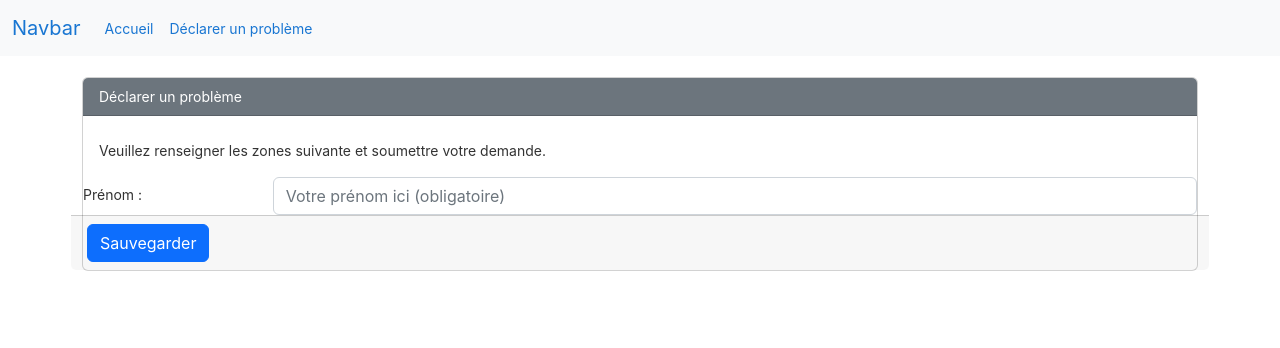
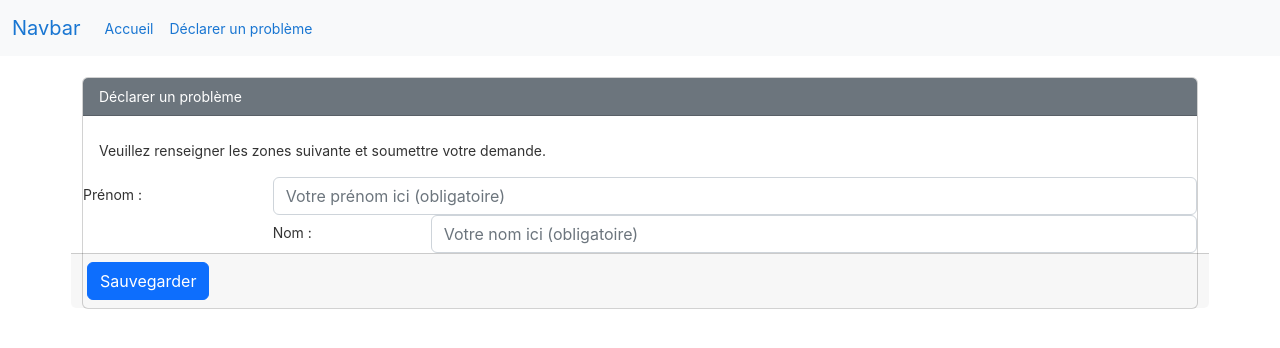
Before and after one commit to Marianne42/Interventions, an Angular app: page /probleme in a window 1280 px wide. Shown: the top 348 px of the page. Built offline with nearby package versions, Linux system fonts and the light colour scheme.

Commit message:
fin travail 9

```diff
--- a/src/app/probleme/probleme.component.html
+++ b/src/app/probleme/probleme.component.html
@@ -38,9 +38,56 @@
                                     Merci de saisir votre prénom.
                         </small>
                         </span>
+                        <span *ngIf=" problemeForm.get('prenom').errors['nbreCaracteresInsuffisant']">
+                              <small class="text-muted">
+                                          ajoutez plus de caractères.
+                              </small>
+                              </span>
+
+                  </span>
+<!-- Zone de texte NOM -->
+      <div class="form-group row">
+            <label for="nomId" class="col-md-2 col-form-label text-right">Nom :</label>
+            <div class="col-md-10">
+            <input class="form-control"
+            id="nomId"
+            type="text"
+            placeholder="Votre nom ici (obligatoire)"
+            formControlName="nom"
+            [ngClass]="{'is-valid': (problemeForm.get('nom').touched || problemeForm.get('nom').dirty) &&
+            problemeForm.get('nom').valid,
+            'is-invalid': (problemeForm.get('nom').touched || problemeForm.get('nom').dirty) &&
+            !problemeForm.get('nom').valid }" />
+
+
+
+            <span class="form-text" *ngIf="(problemeForm.get('nom').touched ||
+            problemeForm.get('nom').dirty) &&
+            problemeForm.get('nom').errors">
+
+
+
+            <span *ngIf="problemeForm.get('nom').errors['required']">
+                  <small class="text-muted">
+                  Merci de saisir votre nom.
+                  </small>
                   </span>
 
+
+
+                  <span *ngIf="problemeForm.get('nom').errors['maxlength']">
+                  <small class="text-muted">
+                  Veuillez entrer moins de caractères.
+                  </small>
+                  </span>
+                  </span>
             </div>
+            </div>
+
+</div>
+
+
+
             <div class="card-footer">
                   <!-- Bouton save ici -->
                   <button class="btn btn-primary" type="submit">
--- a/src/app/probleme/probleme.component.ts
+++ b/src/app/probleme/probleme.component.ts
@@ -1,5 +1,6 @@
 import { Component } from '@angular/core';
 import { FormGroup, FormBuilder, Validators } from '@angular/forms';
+import { VerifierCaracteresValidator } from '../shared/longueur-minimum/longueur-minimum.component';
 
 
 
@@ -13,7 +14,8 @@ problemeForm: FormGroup;
 constructor(private fb: FormBuilder){ }
   ngOnInit(){
     this.problemeForm = this.fb.group({
-      prenom: ['', [Validators.minLength(3), Validators.required]]
+      prenom: ['', [VerifierCaracteresValidator.longueurMinimum(3), Validators.required]],
+      nom: ['', [Validators.maxLength(50), Validators.required]]
     })
   }
 
--- /dev/null
+++ b/src/app/shared/longueur-minimum/longueur-minimum.component.ts
@@ -0,0 +1,14 @@
+import { AbstractControl, ValidatorFn } from "@angular/forms";
+
+export class VerifierCaracteresValidator {
+
+    static longueurMinimum(min: number): ValidatorFn {
+        return (c: AbstractControl): { [key: string]: boolean } | null => {
+            // Vérifier s'il y a une valeur et si oui sa longueur est égale ou supérieure à min
+             if (c.value && c.value.trim().length >= min) {
+                return null;  // succès.  Tout est valide.
+            }
+            return { 'nbreCaracteresInsuffisant': true }; // erreur.  Valeur nulle ou longueur insuffisante
+        };
+    }
+}
```
Also changed, not shown: 2 other files (tests, documents, lock files or other folders).
